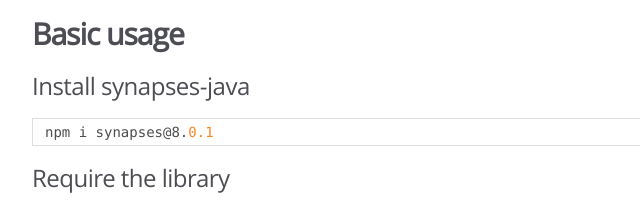
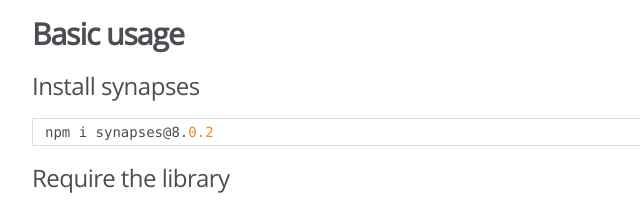
Before and after one commit to mrdimosthenis/synapses.js, a plain HTML site: page docs/index.html in a window 1280 px wide. Shown: the part 252-459 px from the top of the page, 0-640 px from the left. Drawn offline with Linux system fonts and the light colour scheme.

Commit message:
remove java ref

```diff
--- a/docs/index.html
+++ b/docs/index.html
@@ -46,8 +46,8 @@
         <article><h1>synapses.js</h1>
 <p>A <strong>neural networks</strong> library for <strong>JavaScript</strong>!</p>
 <h2>Basic usage</h2>
-<h3>Install synapses-java</h3>
-<pre class="prettyprint source"><code>npm i synapses@8.0.1
+<h3>Install synapses</h3>
+<pre class="prettyprint source"><code>npm i synapses@8.0.2
 </code></pre>
 <h3>Require the library</h3>
 <pre class="prettyprint source lang-javascript"><code>const syn = require('synapses');
@@ -241,7 +241,7 @@ let codec = new syn.Codec({attributes: attributes, data: dataset});
 <br class="clear">
 
 <footer>
-    Documentation generated by <a href="https://github.com/jsdoc/jsdoc">JSDoc 3.6.7</a> on Tue Aug 24 2021 03:04:52 GMT+0300 (Eastern European Summer Time)
+    Documentation generated by <a href="https://github.com/jsdoc/jsdoc">JSDoc 3.6.7</a> on Tue Aug 24 2021 03:12:11 GMT+0300 (Eastern European Summer Time)
 </footer>
 
 <script> prettyPrint(); </script>
```
Also changed, not shown: docs/Codec.html (+1 -1 lines), docs/Net.html (+1 -1 lines), docs/codec.js.html (+1 -1 lines), docs/fun.html (+1 -1 lines), docs/fun.js.html (+1 -1 lines), docs/net.js.html (+1 -1 lines), docs/stats.html (+1 -1 lines), docs/stats.js.html (+1 -1 lines).
